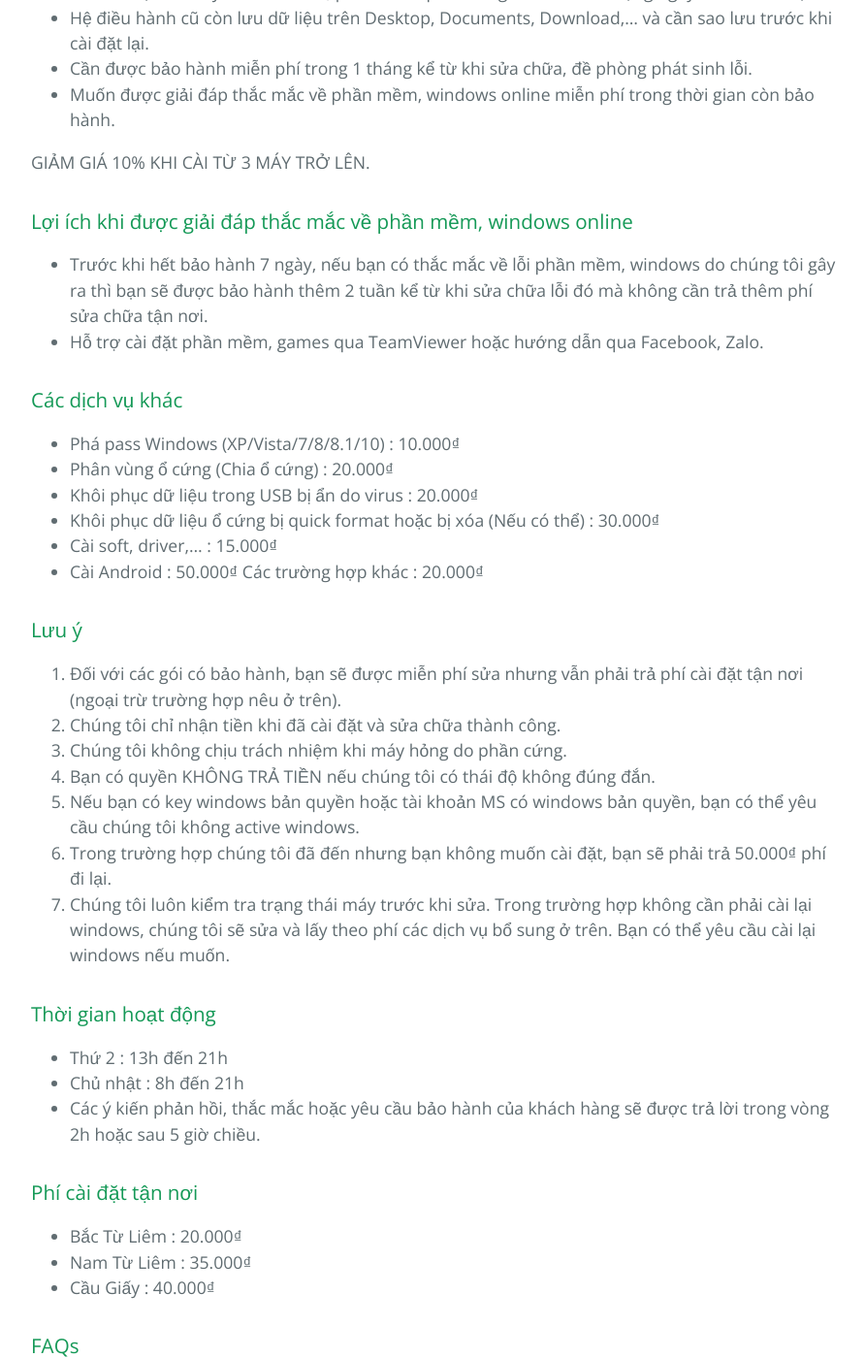
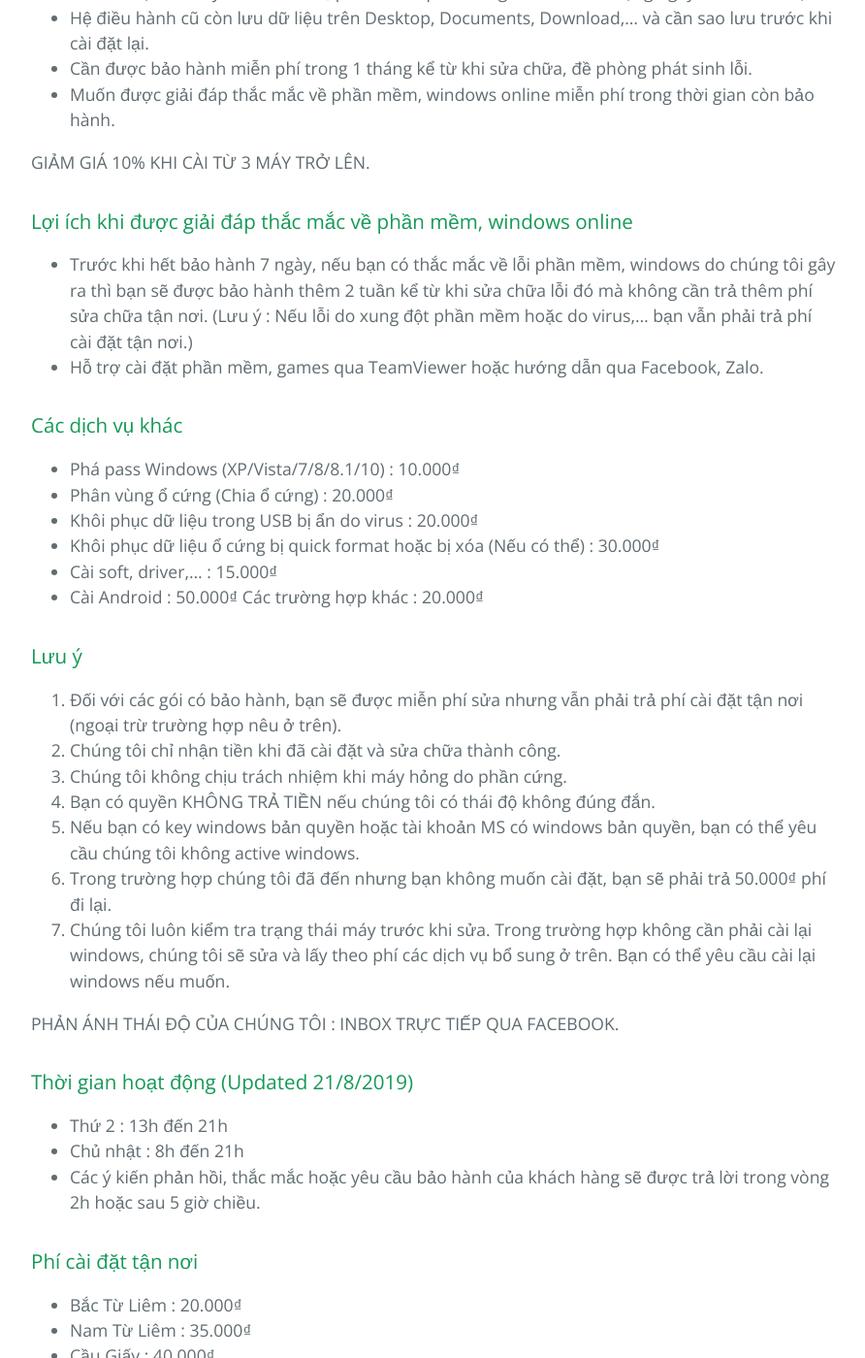
Before and after one commit to nh0909hn/NHFix, a Jekyll site: the page built from index.md, in a window 1280 px wide and 1400 px high, scrolled down 2210 px. Shown: the whole window at 97% size, without its empty margins (192-1084 px from the left). Built offline with Jekyll 4.4.1, drawn with Linux system fonts in a browser that asks for light colours; our own code applies the rules of GitHub Pages for plain Markdown files; some of the changed text lies outside the part shown.

Commit message:
Update index.md

```diff
--- a/index.md
+++ b/index.md
@@ -64,7 +64,7 @@ GIẢM GIÁ 10% KHI CÀI TỪ 3 MÁY TRỞ LÊN.
 
 ### Lợi ích khi được giải đáp thắc mắc về phần mềm, windows online
 
-- Trước khi hết bảo hành 7 ngày, nếu bạn có thắc mắc về lỗi phần mềm, windows do chúng tôi gây ra thì bạn sẽ được bảo hành thêm 2 tuần kể từ khi sửa chữa lỗi đó mà không cần trả thêm phí sửa chữa tận nơi.
+- Trước khi hết bảo hành 7 ngày, nếu bạn có thắc mắc về lỗi phần mềm, windows do chúng tôi gây ra thì bạn sẽ được bảo hành thêm 2 tuần kể từ khi sửa chữa lỗi đó mà không cần trả thêm phí sửa chữa tận nơi. (Lưu ý : Nếu lỗi do xung đột phần mềm hoặc do virus,... bạn vẫn phải trả phí cài đặt tận nơi.)
 - Hỗ trợ cài đặt phần mềm, games qua TeamViewer hoặc hướng dẫn qua Facebook, Zalo.
 
 ### Các dịch vụ khác
@@ -87,7 +87,9 @@ Các trường hợp khác : 20.000₫
 6. Trong trường hợp chúng tôi đã đến nhưng bạn không muốn cài đặt, bạn sẽ phải trả 50.000₫ phí đi lại.
 7. Chúng tôi luôn kiểm tra trạng thái máy trước khi sửa. Trong trường hợp không cần phải cài lại windows, chúng tôi sẽ sửa và lấy theo phí các dịch vụ bổ sung ở trên. Bạn có thể yêu cầu cài lại windows nếu muốn.
 
-### Thời gian hoạt động
+PHẢN ÁNH THÁI ĐỘ CỦA CHÚNG TÔI : INBOX TRỰC TIẾP QUA FACEBOOK.
+
+### Thời gian hoạt động (Updated 21/8/2019)
 
 - Thứ 2 : 13h đến 21h
 - Chủ nhật : 8h đến 21h
@@ -102,7 +104,7 @@ Các trường hợp khác : 20.000₫
 ### FAQs
 
 1. Tôi đã mua gói cài win có bảo hành. Làm thế nào để được bảo hành nếu cần?
-- Bạn hãy ib qua facebook của Admin ở dưới. Chúng tôi sẽ hẹn lịch bảo hành trong thời gian hoạt động.
+- Bạn hãy inbox với admin để hẹn lịch bảo hành. Chúng tôi sẽ bảo hành trong thời gian hoạt động.
 
 2. Tôi đã mua các phần mềm diệt virus bản quyền như BKAV, Kaspersky,... Khi cài lại win có bị mất bản quyền không?
 - Bạn hãy yên tâm về vấn đề này. Đối với BKAV, chúng tôi sẽ backup bản quyền trước khi cài lại win. Còn đa số các phần mềm còn lại đều lưu bản quyền trên account. Bạn có thể yên tâm nếu mua các phần mềm bản quyền này.
```
